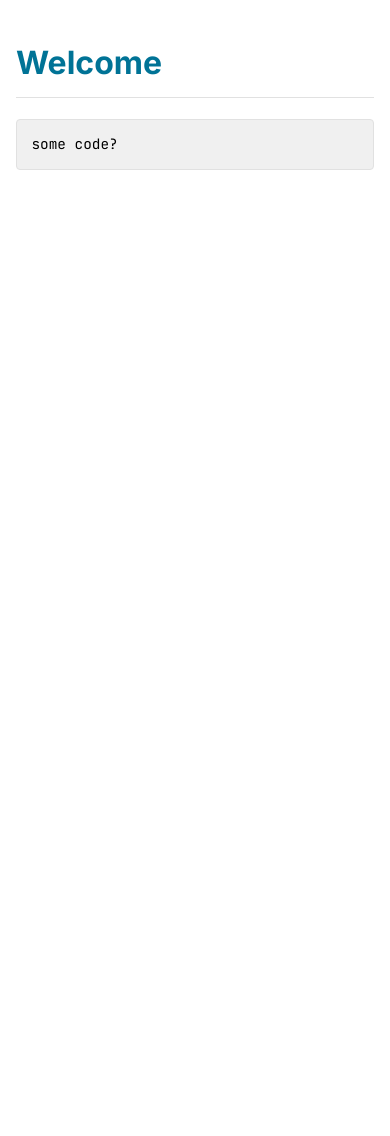
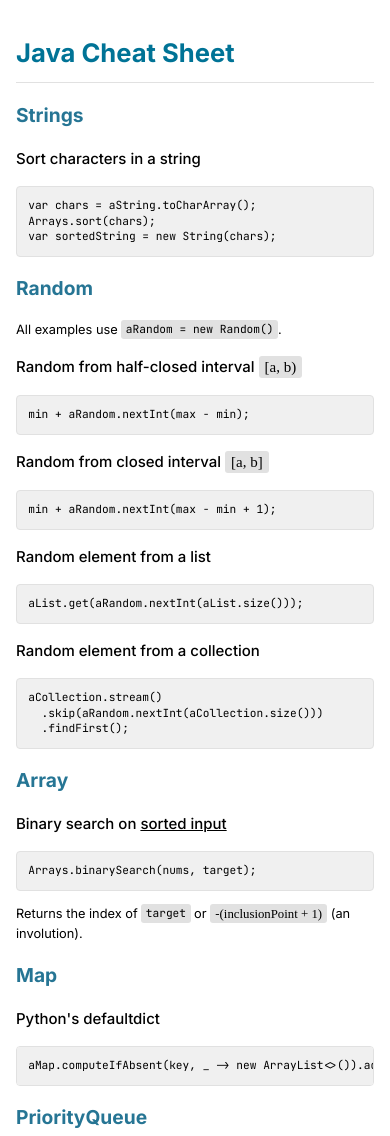
Before and after one commit to seguri/cheatsheet-java, a website built with Vite: page index.html in a window 390 px wide. Shown: the top 1136 px of the page. Before the commit the page ends 844 px from the top, so only its background shows below. Built offline with nearby package versions, Linux system fonts and the light colour scheme; a web font is replaced by a local one.

Commit message:
Add content

```diff
--- a/index.html
+++ b/index.html
@@ -12,12 +12,103 @@
 
     <link rel="preconnect" href="https://fonts.googleapis.com">
     <link rel="preconnect" href="https://fonts.gstatic.com" crossorigin>
-    <link href="https://fonts.googleapis.com/css2?family=Inter:wght@400;700&family=JetBrains+Mono:wght@400&display=swap" rel="stylesheet">
+    <link href="https://fonts.googleapis.com/css2?family=Inter:wght@400;500;700&family=JetBrains+Mono:wght@400&family=STIX+Two+Text:wght@400&display=swap" rel="stylesheet">
 
     <link rel="stylesheet" href="/src/styles/index.css">
 </head>
 <body>
-    <h1>Welcome</h1>
-    <pre>some code?</pre>
+    <h1>Java Cheat Sheet</h1>
+
+    <h2>Strings</h2>
+
+    <h3>Sort characters in a string</h3>
+    <pre>
+var chars = aString.toCharArray();
+Arrays.sort(chars);
+var sortedString = new String(chars);</pre>
+
+    <h2>Random</h2>
+
+    All examples use <code>aRandom = new Random()</code>.
+
+    <h3>Random from half-closed interval <span class="math-notation">[a, b)</span></h3>
+
+    <pre>min + aRandom.nextInt(max - min);</pre>
+
+    <h3>Random from closed interval <span class="math-notation">[a, b]</span></h3>
+
+    <pre>min + aRandom.nextInt(max - min + 1);</pre>
+
+    <h3>Random element from a list</h3>
+
+    <pre>aList.get(aRandom.nextInt(aList.size()));</pre>
+
+    <h3>Random element from a collection</h3>
+
+    <pre>
+aCollection.stream()
+  .skip(aRandom.nextInt(aCollection.size()))
+  .findFirst();</pre>
+
+    <h2>Array</h2>
+
+    <h3>Binary search on <u>sorted input</u></h3>
+    <pre>Arrays.binarySearch(nums, target);</pre>
+
+    <p>Returns the index of <code>target</code> or <span class="math-notation">-(inclusionPoint + 1)</span> (an involution).</p>
+
+    <h2>Map</h2>
+
+    <h3>Python's defaultdict</h3>
+
+    <pre>
+aMap.computeIfAbsent(key, _ -> new ArrayList&lt;&gt;()).add(2);</pre>
+
+    <h2>PriorityQueue</h2>
+
+    <h3>Basic operations</h3>
+
+    <pre>
+var minHeap = new PriorityQueue&lt;&gt;();
+
+var customComparator = Collections.reverseOrder();
+var maxHeap = new PriorityQueue&lt;&gt;(customComparator);
+
+heap.add(2);
+heap.add(3);
+heap.remove(3);        // Specific element
+int two = heap.poll(); // Top element
+</pre>
+
+    <h2>Stack</h2>
+
+    <h3>Basic operations</h3>
+    <pre>
+Deque&lt;Integer&gt; stack = new ArrayDeque&lt;&gt;();
+stack.push(3);         // addFirst()
+stack.push(2);
+int two = stack.pop(); // removeFirst()
+</pre>
+
+    <h2>Queue</h2>
+
+    <h3>Basic operations</h3>
+    <pre>
+Deque&lt;Integer&gt; queue = new ArrayDeque&lt;&gt;();
+queue.add(2);          // addLast()
+queue.add(3);
+int two = queue.pop(); // removeFirst()
+</pre>
+    <h2>Maths</h2>
+
+    <h3>Involution</h3>
+
+    <p>A function is involutory if, applied twice, returns the original value: <span class="math-notation">f(f(x)) = x</span>.</p>
+    <p>Examples:</p>
+    <ul>
+        <li>Identity: <span class="math-notation">f(x) = x</span></li>
+        <li>Negation: <span class="math-notation">f(x) = -x</span></li>
+        <li>Binary search insertion point: <span class="math-notation">f(x) = -(x + 1)</span></li>
+    </ul>
 </body>
 </html>
--- a/src/styles/index.css
+++ b/src/styles/index.css
@@ -1,12 +1,17 @@
 :root {
   --font-sans: "Inter", "Segoe UI", "Helvetica Neue", sans-serif;
   --font-mono: "JetBrains Mono", "Courier New", monospace;
+  --font-math: "STIX Two Text", "Times New Roman", serif;
+  --text-size: 1rem;
+  --code-size: 0.9rem;
 
   --spacing-unit: 8px;
 
   /** Base colors */
   --clr-dark-a0: #000000;
   --clr-light-a0: #ffffff;
+  --text-color: var(--clr-dark-a0);
+  --code-color: var(--clr-dark-a0);
 
   /** Theme primary colors */
   --clr-primary-a0: #007396;
@@ -31,19 +36,14 @@
   --clr-surface-tonal-a30: #c5c9cc;
   --clr-surface-tonal-a40: #b9bdbf;
   --clr-surface-tonal-a50: #adb0b2;
-
-  /** Semantic Color Mapping */
-  --main-background: var(--clr-surface-a0); /* White */
-  --main-text: var(--clr-dark-a0); /* Black */
-  --primary-accent: var(--clr-primary-a0); /* Your main blue */
-  --subtle-border: var(--clr-surface-a20); /* Light gray */
-  --code-background: var(--clr-surface-a10); /* Off-white */
-  --code-text: var(--clr-dark-a0); /* Black */
-  --inline-code-background: var(--clr-surface-a20); /* Light gray */
 }
 
 @media (prefers-color-scheme: dark) {
   :root {
+    /** Base colors */
+    --text-color: var(--clr-light-a0);
+    --code-color: var(--clr-light-a0);
+
     /** Theme primary colors */
     --clr-primary-a0: #007396;
     --clr-primary-a10: #3782a1;
@@ -67,27 +67,35 @@
     --clr-surface-tonal-a30: #5a5e60;
     --clr-surface-tonal-a40: #737779;
     --clr-surface-tonal-a50: #8e9092;
-
-    /* Semantic Color Mapping */
-    --main-background: var(--clr-surface-a0); /* Dark Gray */
-    --main-text: var(--clr-light-a0); /* White */
-    /* Optional: Use a lighter primary tint for better contrast in dark mode */
-    /* --primary-accent: var(--clr-primary-a50); */
-    --primary-accent: var(--clr-primary-a0); /* Sticking with base blue for now */
-    --subtle-border: var(--clr-surface-a20); /* Darker gray */
-    --code-background: var(--clr-surface-a10); /* Off-black */
-    --code-text: var(--clr-light-a0); /* White */
-    --inline-code-background: var(--clr-surface-a20); /* Darker gray */
   }
 }
 
+@media (max-width: 768px) {
+  :root {
+    --text-size: 0.9rem;
+    --code-size: 0.8rem;
+  }
+}
+
+@media (max-width: 520px) {
+  :root {
+    --text-size: 0.8rem;
+    --code-size: 0.7rem;
+  }
+}
+
+html {
+  color: var(--text-color);
+  background-color: var(--clr-surface-a0);
+}
+
 body {
+  max-width: 900px;
   font-family: var(--font-sans);
   font-weight: 400;
+  font-size: var(--text-size);
   margin: 0;
   padding: calc(var(--spacing-unit) * 2);
-  color: var(--main-text);
-  background-color: var(--main-background);
   line-height: 1.6;
   transition: color 0.2s ease-out, background-color 0.2s ease-out;
 }
@@ -107,9 +115,13 @@ h6 {
 }
 
 h1 {
-  color: var(--primary-accent);
-  border-bottom: 1px solid var(--subtle-border);
+  color: var(--clr-primary-a0);
+  border-bottom: 1px solid var(--clr-surface-a20);
   padding-bottom: var(--spacing-unit);
+}
+
+h2 {
+  color: var(--clr-primary-a10);
 }
 
 /* Apply monospace font to code elements */
@@ -119,14 +131,14 @@ kbd,
 samp {
   font-family: var(--font-mono);
   font-weight: 400;
-  font-size: 0.9em;
-  color: var(--code-text);
+  font-size: var(--code-size);
+  color: var(--code-color);
 }
 
 /* Style code blocks */
 pre {
-  background-color: var(--code-background);
-  border: 1px solid var(--subtle-border);
+  background-color: var(--clr-surface-a10);
+  border: 1px solid var(--clr-surface-a20);
   padding: 1em;
   border-radius: 4px;
   overflow-x: auto;
@@ -135,13 +147,23 @@ pre {
 
 /* Inline code */
 code:not(pre code) {
-  background-color: var(--inline-code-background);
+  background-color: var(--clr-surface-a20);
   padding: 0.2em 0.4em;
   border-radius: 3px;
+  white-space: nowrap;
+}
+
+math,
+.math-notation {
+  font-family: var(--font-math);
+  background-color: var(--clr-surface-a20);
+  padding: 0.2em 0.4em;
+  border-radius: 3px;
+  white-space: nowrap;
 }
 
 a {
-  color: var(--primary-accent);
+  color: var(--clr-primary-a0);
   text-decoration: none;
 }
 
```
